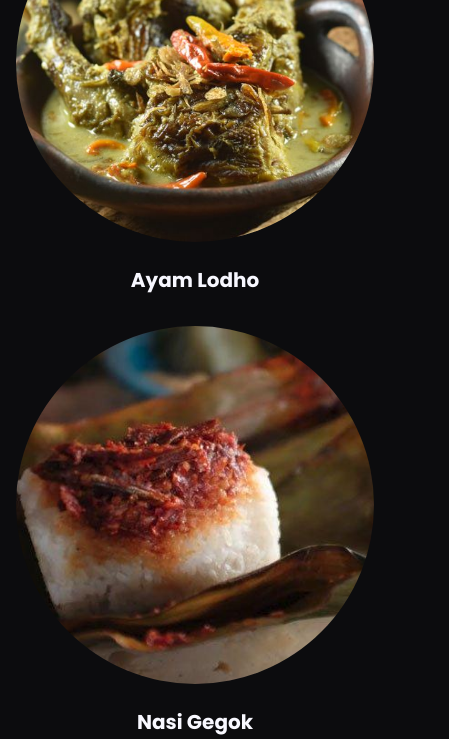
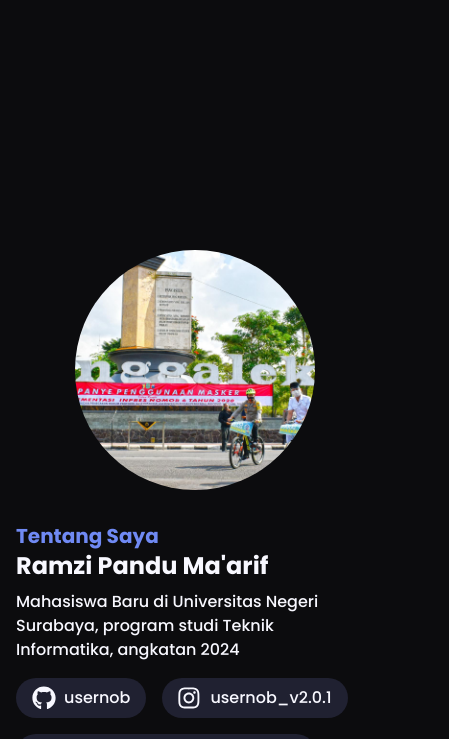
Before and after one commit to usernob/wonderfull-of-trenggalek, a website: page index.html in a window 390 px wide. Shown: the part 3242-3981 px from the top of the page, 449 px wide, since content can reach past the window. Drawn offline with Linux system fonts and the light colour scheme.

Commit message:
fix responsive issue

```diff
--- a/index.html
+++ b/index.html
@@ -284,8 +284,8 @@
         Kuliner Khas Trenggalek
       </h2>
       <div
-        class="aos grid w-full auto-cols-fr grid-cols-1 gap-8 md:grid-cols-2 lg:grid-cols-4"
-        data-translatein="0 50%"
+        class="aos grid auto-cols-fr grid-cols-2 gap-8 w-full lg:grid-cols-4"
+        data-translatein="0 300px"
       >
         <div class="w-full">
           <img
@@ -322,25 +322,25 @@
       </div>
     </section>
     <section
-      class="container flex min-h-[540px] flex-col items-center justify-center"
+      class="container flex h-screen min-h-[540px] flex-col items-center justify-center overflow-x-hidden md:overflow-x-visible"
       id="tentang"
     >
-      <div class="flex items-center justify-center gap-8">
+      <div class="flex flex-col items-center justify-center gap-8 md:flex-row">
         <div class="aos" data-translatein="-50% 0">
           <img
             src="./assets/img/trenggalek_banner.jpg"
             alt=""
-            class="aspect-square w-[30rem] rounded-full object-cover object-center"
+            class="aspect-square w-[15rem] rounded-full object-cover object-center md:w-[30rem]"
           />
         </div>
-        <div class="w-full aos" data-translatein="20% 0">
+        <div class="aos w-full" data-translatein="20% 0">
           <h3 class="text-primary-2">Tentang Saya</h3>
           <h2>Ramzi Pandu Ma'arif</h2>
           <p class="mb-4 mt-2">
             Mahasiswa Baru di Universitas Negeri Surabaya, program studi Teknik
             Informatika, angkatan 2024
           </p>
-          <div class="flex gap-4">
+          <div class="flex w-full flex-wrap gap-4">
             <a
               href="https://github.com/usernob"
               class="flex items-center gap-2 rounded-full bg-primary-4 px-4 py-2"
```
Also changed, not shown: assets/css/output.css.
